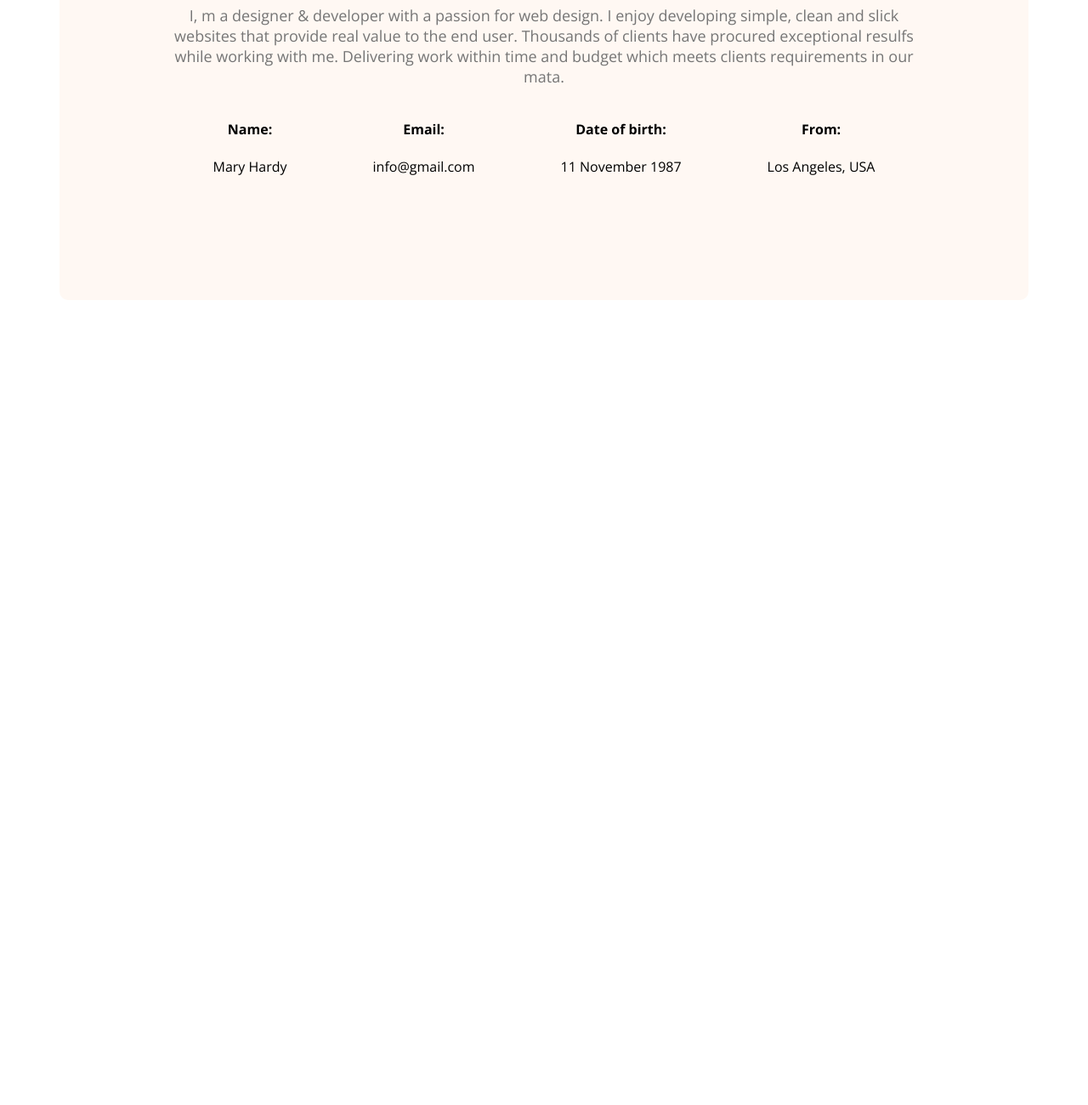
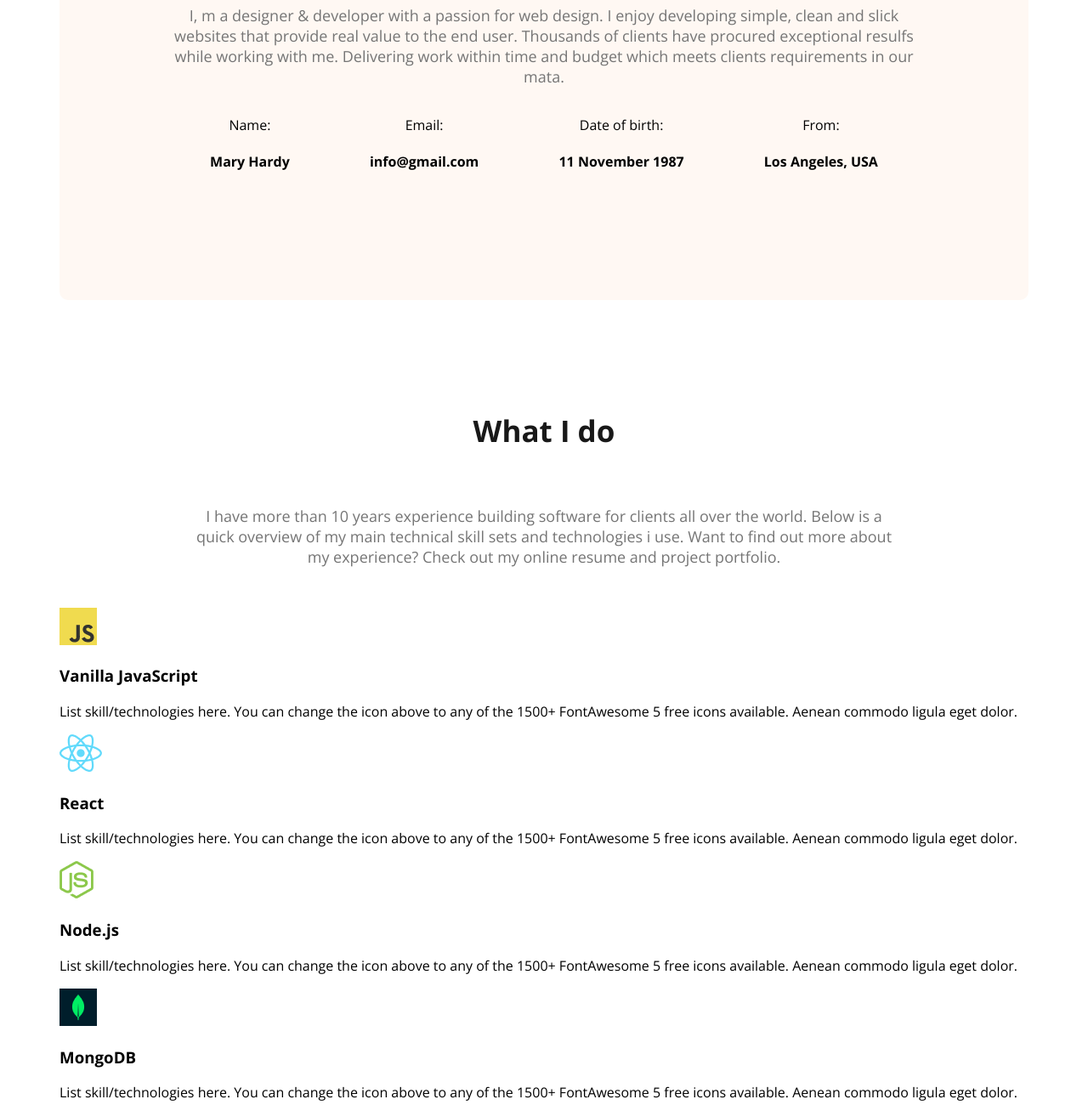
Before and after one commit to Khaledul40/webdeveloper-portfolio, a plain HTML site: page index.html in a window 1280 px wide. Shown: the part 1160-2460 px from the top of the page at 85% size. Before the commit the page ends 1643 px from the top, so only its background shows below. Drawn offline with nearby package versions, Linux system fonts and the light colour scheme.

Commit message:
added what I do section

```diff
--- a/index.html
+++ b/index.html
@@ -36,20 +36,48 @@
             <p class="section-description">I, m a designer & developer with a passion for web design. I enjoy developing simple, clean and slick websites that provide real value to the end user. Thousands of clients have procured exceptional resulfs while working with me. Delivering work within time and budget which meets clients requirements in our mata.</p>
             <div class="about-info-container">
                 <div class="about-info">
-                    <h4 class="info-title">Name:</h4>
-                    <p class="info-description">Mary Hardy </p>
+                    <p class="info-title">Name:</p>
+                    <h4 class="info-description">Mary Hardy </h4>
                 </div>
                 <div class="about-info">
-                    <h4 class="info-title">Email:</h4>
-                    <p class="info-description">info@gmail.com</p>
+                    <p class="info-title">Email:</p>
+                    <h4 class="info-description">info@gmail.com</h4>
                 </div>
                 <div class="about-info">
-                    <h4 class="info-title">Date of birth:</h4>
-                    <p class="info-description">11 November 1987</p>
+                    <p class="info-title">Date of birth:</p>
+                    <h4 class="info-description">11 November 1987</h4>
                 </div>
                 <div class="about-info">
-                    <h4 class="info-title">From:</h4>
-                    <p class="info-description">Los Angeles, USA</p>
+                    <p class="info-title">From:</p>
+                    <h4 class="info-description">Los Angeles, USA</h4>
+                </div>
+            </div>
+        </section>
+
+        <!-- what I do section start -->
+        <section>
+            <h3 class="section-title">What I do</h3>
+            <p id="what-I-do-description" class="section-description">I have more than 10 years experience building software for clients all over the world. Below is a quick overview of my main technical skill sets and technologies i use. Want to find out more about my experience? Check out my online resume and project portfolio.</p>
+            <div class="skill-container">
+                <div class="skill">
+                    <img src="images/icons/js.png" alt="">
+                    <h3 class="skill-title">Vanilla JavaScript</h3>
+                    <p class="skill-description">List skill/technologies here. You can change the icon above to any of the 1500+ FontAwesome 5 free icons available. Aenean commodo ligula eget dolor.</p>
+                </div>
+                <div class="skill">
+                    <img src="images/icons/react.png" alt="">
+                    <h3 class="skill-title">React</h3>
+                    <p class="skill-description">List skill/technologies here. You can change the icon above to any of the 1500+ FontAwesome 5 free icons available. Aenean commodo ligula eget dolor.</p>
+                </div>
+                <div class="skill">
+                    <img src="images/icons/nodejs.png" alt="">
+                    <h3 class="skill-title">Node.js</h3>
+                    <p class="skill-description">List skill/technologies here. You can change the icon above to any of the 1500+ FontAwesome 5 free icons available. Aenean commodo ligula eget dolor.</p>
+                </div>
+                <div class="skill">
+                    <img src="images/icons/mongo.png" alt="">
+                    <h3 class="skill-title">MongoDB</h3>
+                    <p class="skill-description">List skill/technologies here. You can change the icon above to any of the 1500+ FontAwesome 5 free icons available. Aenean commodo ligula eget dolor.</p>
                 </div>
             </div>
         </section>
--- a/styles/portfolio.css
+++ b/styles/portfolio.css
@@ -113,3 +113,8 @@ main{
 .about-info{
     text-align: center;
 }
+
+/* What I do section styles */
+#what-I-do-description{
+    padding: 30px 150px;
+}
```
